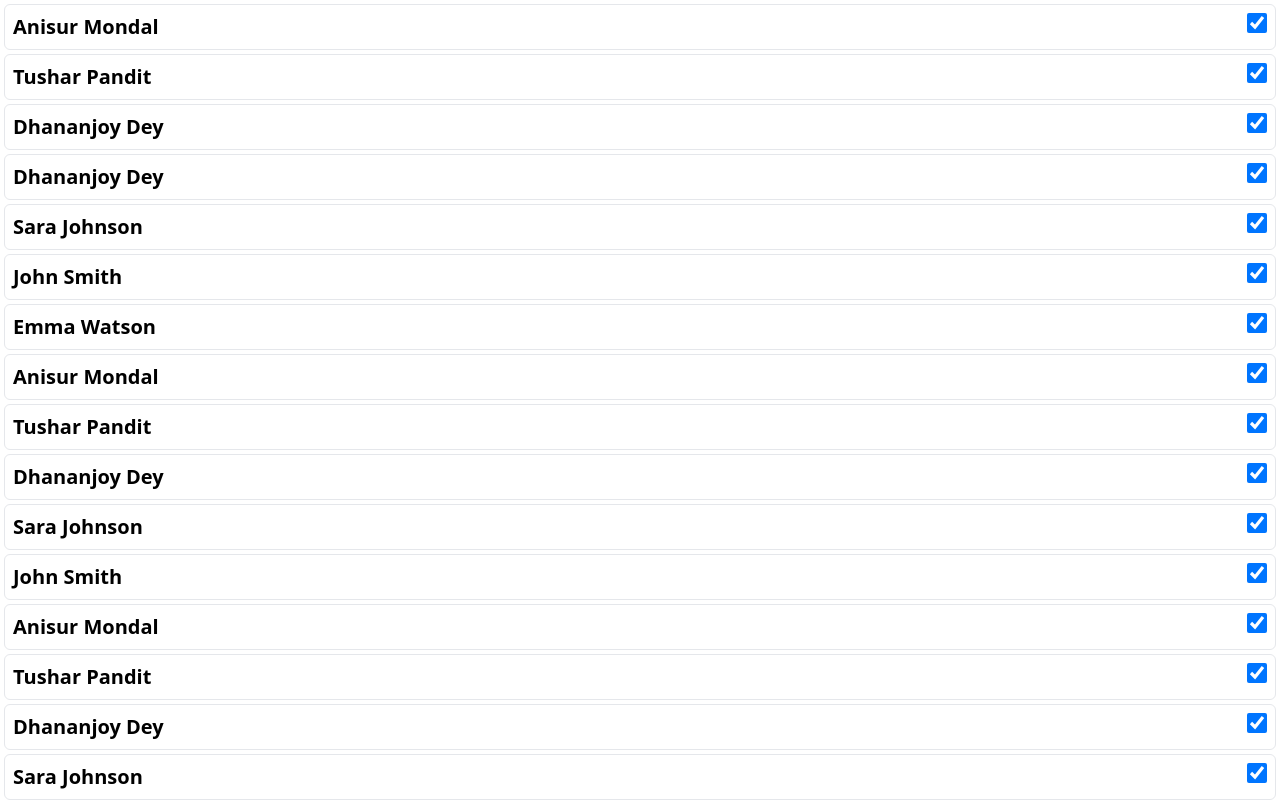
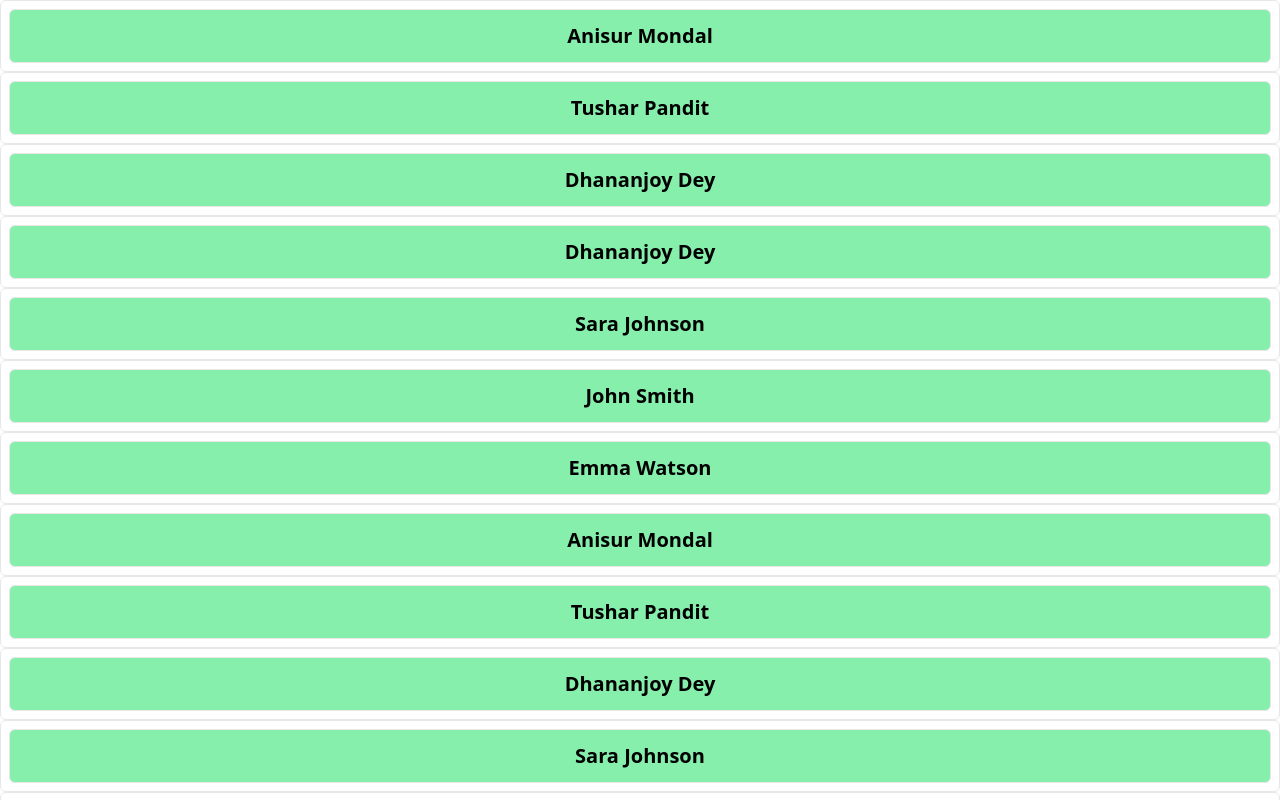
Before and after one commit to sceary-expert/boarder-validator, a React (Create React App) app: page /dashboard in a window 1280 px wide. Shown: the top 800 px of the page. Built offline with nearby package versions, Linux system fonts and the light colour scheme.

Commit message:
added validator page for otp validation

```diff
--- a/src/components/DashBoard.js
+++ b/src/components/DashBoard.js
@@ -1,99 +1,137 @@
-import UserCard from "./UserCard"
+
+import { useState } from "react";
 
 export default function DashBoard()
 {
-    const users = [
+    const initialUsers = [
         {
             "name" : "Anisur Mondal",
-            "email":"random@gmail.com"
+            "email":"random@gmail.com",
+            "checked": true
         },
         {
             "name" : "Tushar Pandit",
-            "email":"random2@gmail.com"
+            "email":"random2@gmail.com",
+            "checked": true
         },
         {
             "name" : "Dhananjoy Dey",
-            "email":"random3@gmail.com"
+            "email":"random3@gmail.com",
+            "checked": true
         },
         {
             "name": "Dhananjoy Dey",
-            "email": "random3@gmail.com"
+            "email": "random3@gmail.com",
+            "checked": true
           },
           {
             "name": "Sara Johnson",
-            "email": "sara.j@gmail.com"
+            "email": "sara.j@gmail.com",
+            "checked": true
           },
           {
             "name": "John Smith",
-            "email": "john.smith@gmail.com"
+            "email": "john.smith@gmail.com",
+            "checked": true
           },
           {
             "name": "Emma Watson",
-            "email": "emma.watson@gmail.com"
+            "email": "emma.watson@gmail.com",
+            "checked": true
           },
           {
             "name": "Anisur Mondal",
-            "email": "random@gmail.com"
+            "email": "random@gmail.com",
+            "checked": true
           },
           {
             "name": "Tushar Pandit",
-            "email": "random2@gmail.com"
+            "email": "random2@gmail.com",
+            "checked": true
           },
           {
             "name": "Dhananjoy Dey",
-            "email": "random3@gmail.com"
+            "email": "random3@gmail.com",
+            "checked": true
           },
           {
             "name": "Sara Johnson",
-            "email": "sara.j@gmail.com"
+            "email": "sara.j@gmail.com",
+            "checked": true
           },
           {
             "name": "John Smith",
-            "email": "john.smith@gmail.com"
+            "email": "john.smith@gmail.com",
+            "checked": true
           },
           {
             "name": "Anisur Mondal",
-            "email": "random@gmail.com"
+            "email": "random@gmail.com",
+            "checked": true
           },
           {
             "name": "Tushar Pandit",
-            "email": "random2@gmail.com"
+            "email": "random2@gmail.com",
+            "checked": true
           },
           {
             "name": "Dhananjoy Dey",
-            "email": "random3@gmail.com"
+            "email": "random3@gmail.com",
+            "checked": true
           },
           {
             "name": "Sara Johnson",
-            "email": "sara.j@gmail.com"
+            "email": "sara.j@gmail.com",
+            "checked": true
           },
           {
             "name": "John Smith",
-            "email": "john.smith@gmail.com"
+            "email": "john.smith@gmail.com",
+            "checked": true
           },
           {
             "name": "Emma Watson",
-            "email": "emma.watson@gmail.com"
+            "email": "emma.watson@gmail.com",
+            "checked": true
           },
           {
             "name": "Alice Brown",
-            "email": "alice.brown@gmail.com"
+            "email": "alice.brown@gmail.com",
+            "checked": true
           },
           {
             "name": "Bob Miller",
-            "email": "bob.miller@gmail.com"
+            "email": "bob.miller@gmail.com",
+            "checked": true
           },
           {
             "name": "Grace Davis",
-            "email": "grace.davis@gmail.com"
+            "email": "grace.davis@gmail.com",
+            "checked": true
           },
     ]
     // const [validUsers, setValidUsers] = useState({})
+    const [users, setUsers] = useState(initialUsers);
+
+    const handleCheckboxChange = (index) => {
+        const updatedUsers = [...users];
+        updatedUsers[index].checked = !updatedUsers[index].checked;
+        setUsers(updatedUsers);
+        console.log(users);
+    };
     return (
+
         <div>
             <div className="">
             {users.map((user, index) => (
-            <UserCard UserName={user.name} key = {index} />
+                <button  key={index} className={`w-full rounded-md border border-black-500 p-2 `}  onClick={() => handleCheckboxChange(index)}>
+                    <div  className={`w-full rounded-md border border-black-500 p-3 ${user.checked ? 'bg-green-300' : 'bg-grey-100'}` }>
+
+                    <h1 className="text-xl font-bold text-center ">{user.name}</h1>
+                    {/* <input type="checkbox" id="myCheckbox" className="form-checkbox h-5 w-5" defaultChecked ={user.checked} /> */}
+                    </div>
+                </button>
+
             ))}
                 </div>
                 <div className="flex items-center justify-center p-4">
@@ -101,6 +139,7 @@ export default function DashBoard()
                         Button
                     </button>
                 </div>
+
         </div>
     )
 }
--- /dev/null
+++ b/src/components/Validator.js
@@ -0,0 +1,20 @@
+export default function Validator()
+{
+    return(
+        <div>
+           <div class="flex items-center justify-center p-10">
+            <input
+                className=" w-1/2  flex h-10  rounded-md border border-black/30 bg-transparent px-3 py-2 text-sm placeholder:text-gray-600 focus:outline-none focus:ring-1 focus:ring-black/30 focus:ring-offset-1 disabled:cursor-not-allowed disabled:opacity-50"
+                type="number"
+                placeholder="Enter otp"
+            />
+            </div>
+            <div className="flex items-center justify-center">
+                <button className="bg-transparent hover:bg-blue-500 text-blue-700 font-semibold hover:text-white py-2 px-4 border border-blue-500 hover:border-transparent rounded">
+                    Button
+                </button>
+            </div>
+
+        </div>
+    )
+}
--- a/src/index.js
+++ b/src/index.js
@@ -6,6 +6,7 @@ import SignIn from './components/SignIn';
 import { Route, RouterProvider, createBrowserRouter, createRoutesFromElements } from 'react-router-dom';
 import Layout from './Layout';
 import DashBoard from './components/DashBoard';
+import Validator from './components/Validator';
 
 const router = createBrowserRouter(
   createRoutesFromElements(
@@ -14,6 +15,7 @@ const router = createBrowserRouter(
       <Route path = '' element= {<SignIn/>} />
       <Route path = 'sign-in' element= {<SignIn/>} />
       <Route path = 'dashboard' element = {<DashBoard/>}/>
+      <Route path='validator' element={<Validator/>}/>
     </Route>
 
   )
```
Lines whose indentation alone changed are shown as unchanged.
